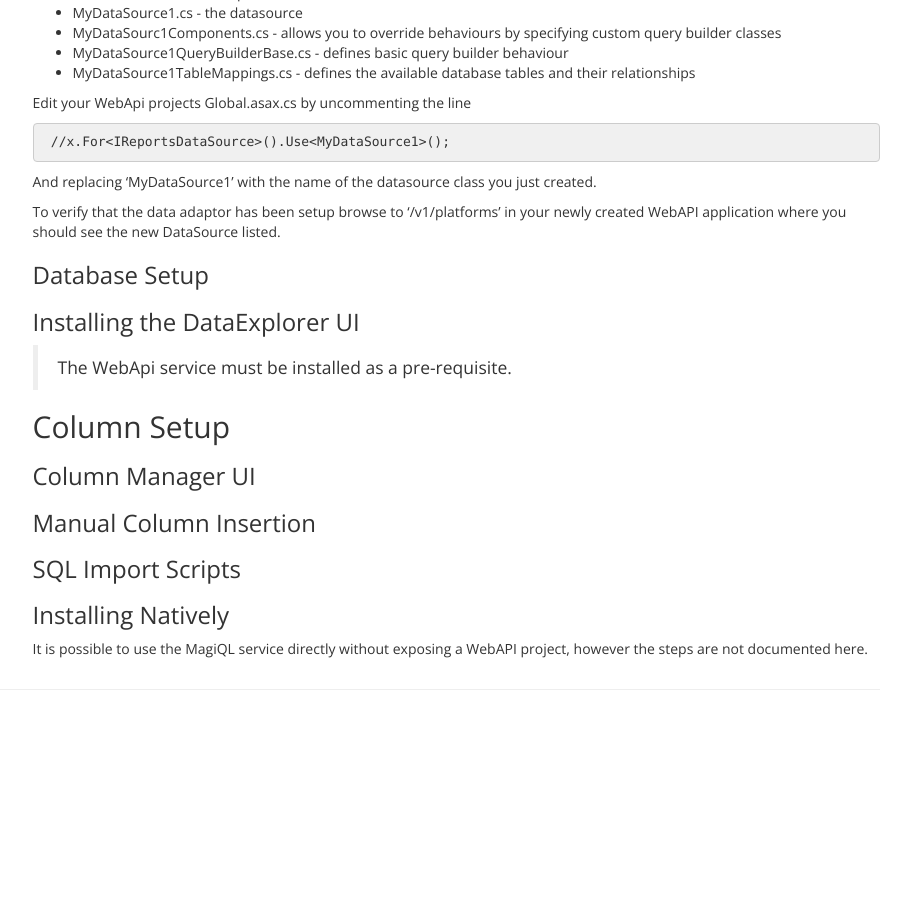
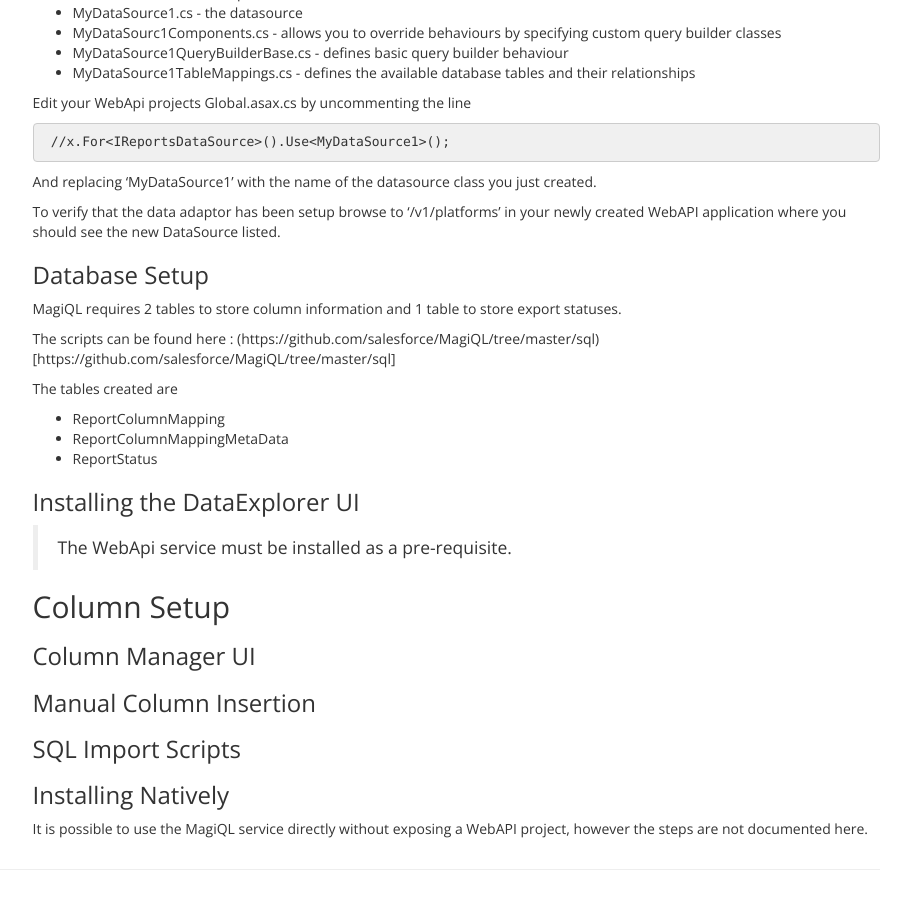
Before and after one commit to MagiQL/magiql.github.io, a Jekyll site: the page built from docs/1-introduction/101-getting-started.md, in a window 1280 px wide and 900 px high, scrolled down 2007 px. Shown: the whole window, without its empty margins (330-1241 px from the left). Built offline with Jekyll 4.4.1, drawn with Linux system fonts in a browser that asks for light colours; nearby versions of some CDN libraries; a script that is not in the unit is left out; before the commit the page ends 2727 px from its top, so only the background shows below that.

Commit message:
Update 101-getting-started.md

```diff
--- a/docs/1-introduction/101-getting-started.md
+++ b/docs/1-introduction/101-getting-started.md
@@ -125,6 +125,16 @@ To verify that the data adaptor has been setup browse to '/v1/platforms' in your
 
 ### Database Setup
 
+MagiQL requires 2 tables to store column information and 1 table to store export statuses.
+
+The scripts can be found here : (https://github.com/salesforce/MagiQL/tree/master/sql)[https://github.com/salesforce/MagiQL/tree/master/sql]
+
+The tables created are
+
+* ReportColumnMapping
+* ReportColumnMappingMetaData
+* ReportStatus
+
 ### Installing the DataExplorer UI
 > The WebApi service must be installed as a pre-requisite.
 
```
